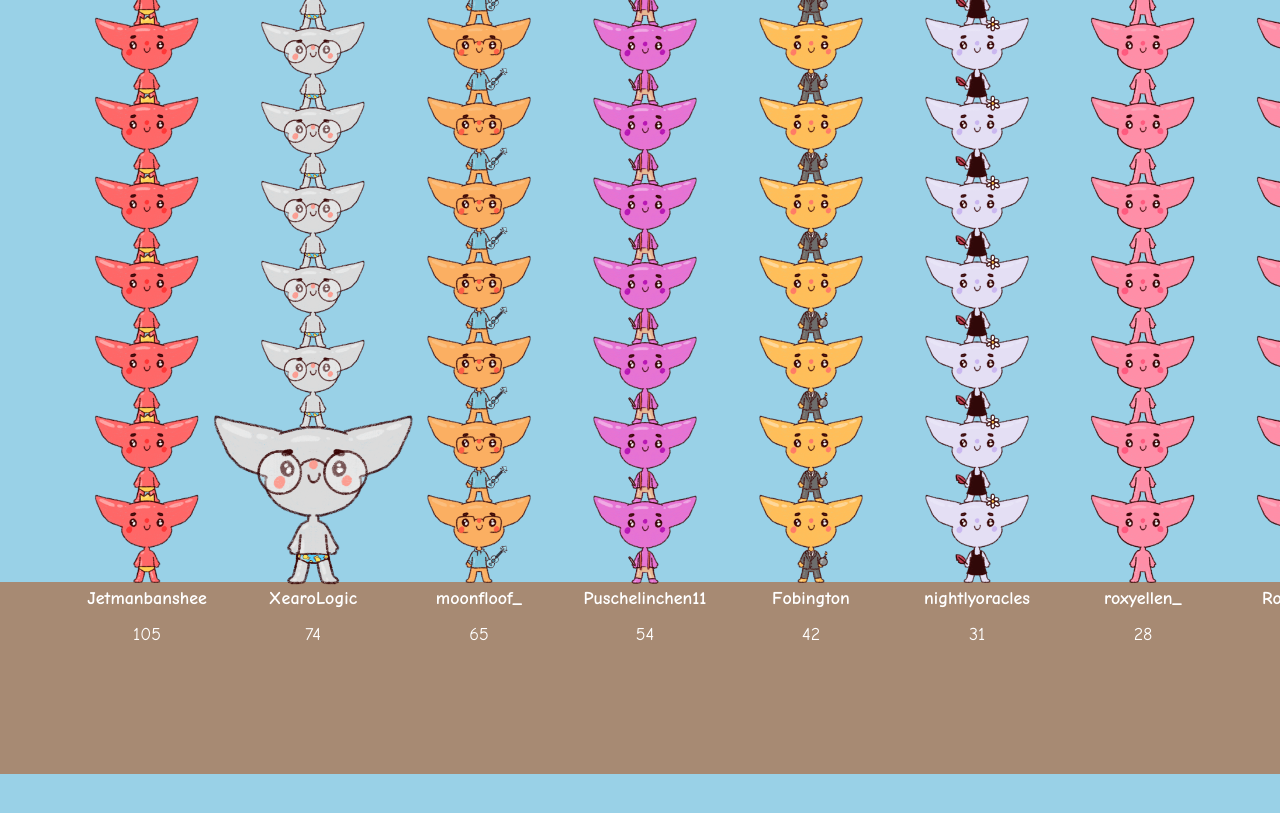
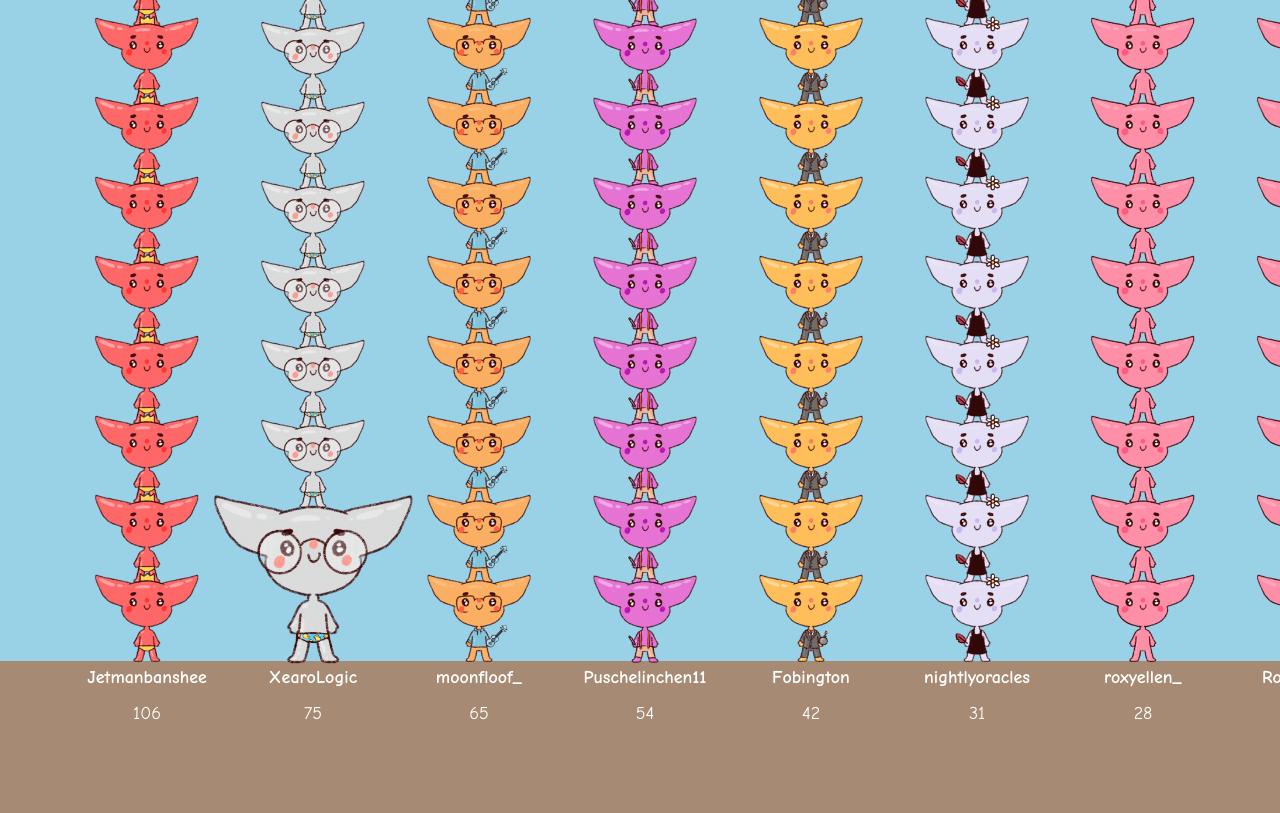
Before and after one commit to moonfloof/gobbo-height, a plain HTML site: page index.html in a window 1280 px wide. Shown: the part 7838-8651 px from the top of the page. Before the commit the page ends 8612 px from the top, so only its background shows below. Drawn offline with Linux system fonts and the light colour scheme.

Commit message:
Deploying to gh-pages from @ moonfloof/gobbo-height@43bcb93638145066e53dd5543faa4e29499f0fb5 🚀

```diff
--- a/index.html
+++ b/index.html
@@ -181,10 +181,11 @@
 <img src="./images/47f2975001fd44e97f9fef7ea887d4e55473146201ba3bd9a3f3aa7a1dcae436.png" />
 <img src="./images/47f2975001fd44e97f9fef7ea887d4e55473146201ba3bd9a3f3aa7a1dcae436.png" />
 <img src="./images/47f2975001fd44e97f9fef7ea887d4e55473146201ba3bd9a3f3aa7a1dcae436.png" />
+<img src="./images/47f2975001fd44e97f9fef7ea887d4e55473146201ba3bd9a3f3aa7a1dcae436.png" />
 
   <div class="gobbo-name">
     <strong>Jetmanbanshee</strong>
-    <br/><br/>105
+    <br/><br/>106
   </div>
 </div>
 <div class="gobbo">
@@ -261,11 +262,12 @@
 <img src="./images/ca95cc6cc7ac35838f1a259335f202957edd07398c354770e87006e56642e0f8.png" />
 <img src="./images/ca95cc6cc7ac35838f1a259335f202957edd07398c354770e87006e56642e0f8.png" />
 <img src="./images/ca95cc6cc7ac35838f1a259335f202957edd07398c354770e87006e56642e0f8.png" />
+<img src="./images/ca95cc6cc7ac35838f1a259335f202957edd07398c354770e87006e56642e0f8.png" />
 <img class="wide" src="./images/ca95cc6cc7ac35838f1a259335f202957edd07398c354770e87006e56642e0f8.png" />
 
   <div class="gobbo-name">
     <strong>XearoLogic</strong>
-    <br/><br/>74
+    <br/><br/>75
   </div>
 </div>
 <div class="gobbo">
```
